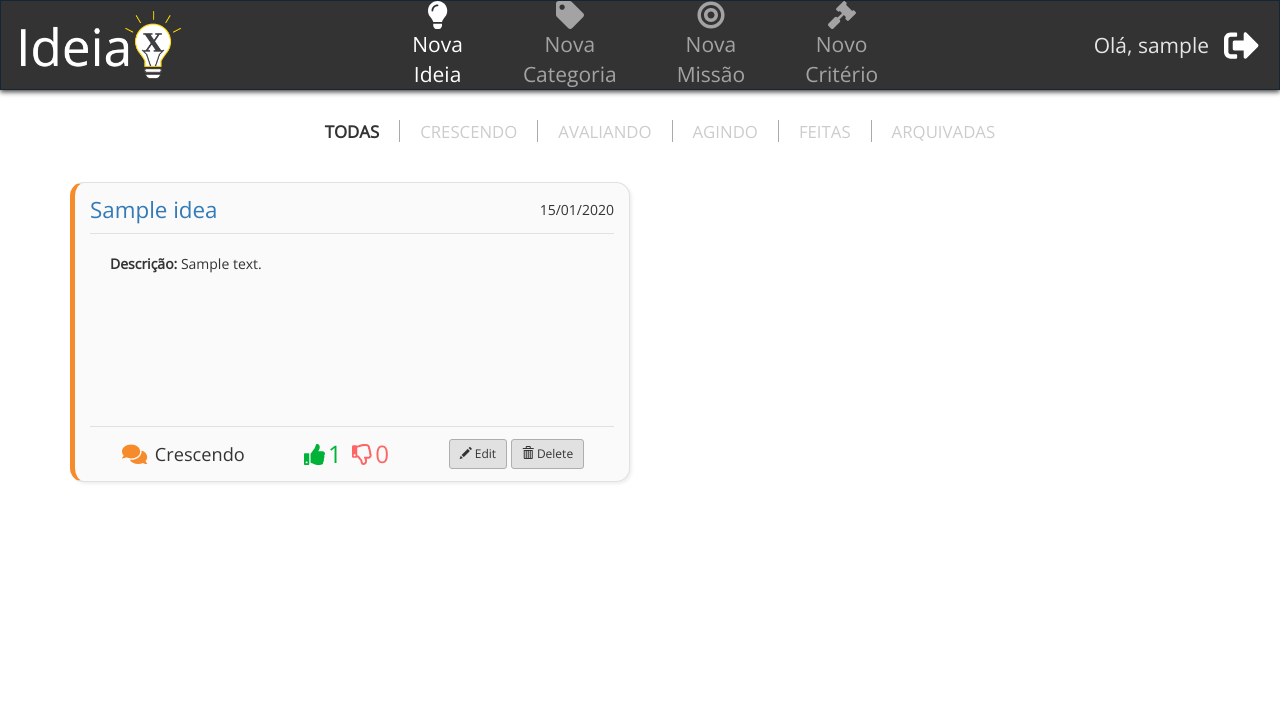
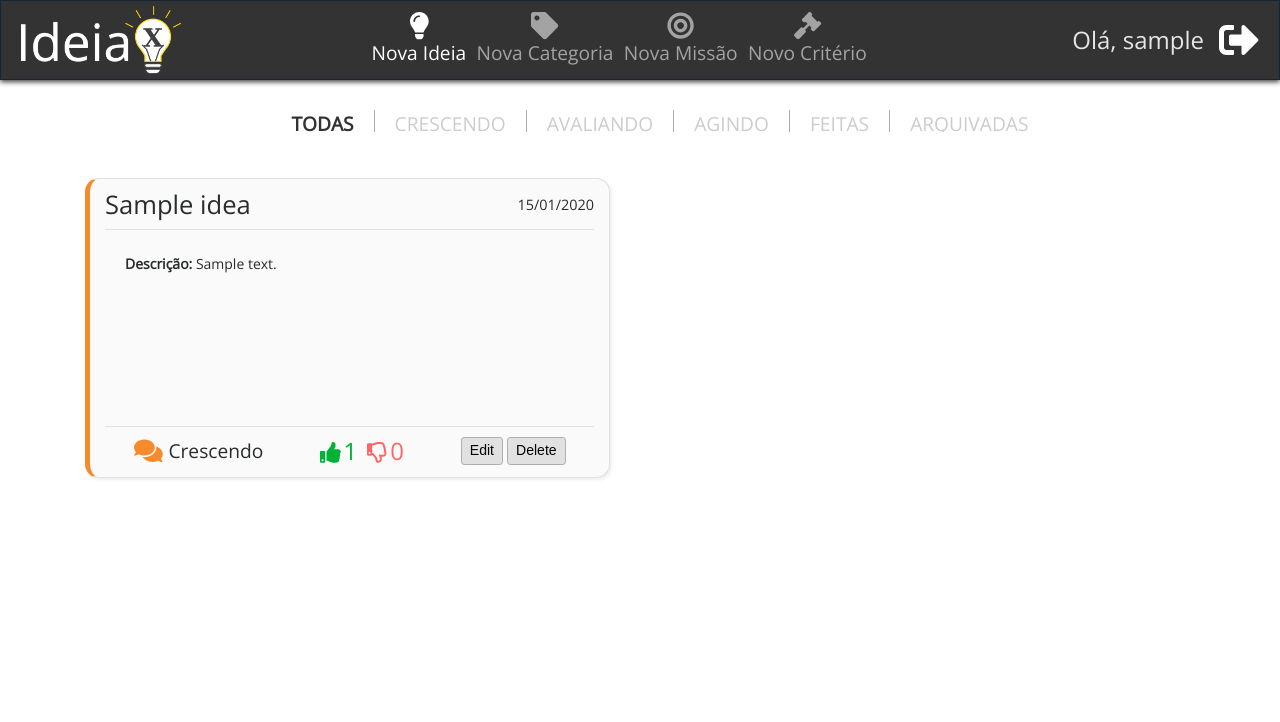
Before and after one commit to filhocf/ideax, a Django app: page /idea/list in a window 1280 px wide. Shown: the top 722 px of the page. Run offline with Django 3.2, Linux system fonts and the light colour scheme; a user stored in the database is signed in; tables that the repository leaves empty hold one stand-in row (values such as "Sample post"); some libraries are stand-ins or nearby versions.

Commit message:
css fixes due to migration to bootstrap 4

```diff
--- a/ideax/static/css/blog.css
+++ b/ideax/static/css/blog.css
@@ -193,7 +193,7 @@ div.login{
   font-size: 1em;
   cursor: pointer;
   text-align: center;
-  margin: 0px 30px;
+  margin: 10px 0px;
   display: block;
 
 }
@@ -206,7 +206,7 @@ div.login{
 
 .icon p{
   display: inline;
-  font-size: 1.5em;
+  font-size: 1.2em;
 
 }
 
@@ -218,7 +218,7 @@ div.icon:hover{
 
 .icon span{
   display: block;
-  font-size: 2em;
+  font-size: 1.7em;
   margin-bottom: 0px;
 }
 
@@ -240,14 +240,16 @@ div.idea{
   -moz-box-shadow: 0 .28571429rem 1.42857143rem rgba(79,79,79,.1);
   box-shadow: 0 .28571429rem 1.42857143rem rgba(79,79,79,.1);
   border: 1px solid #E5E5E5;   */
+  display: flex;
+flex-flow: column;
+  justify-content: center;
   border-radius: 14px;
   font-family: 'Open Sans', sans-serif;
   text-align: center;
   margin: 0 0 50px 0;
-  padding: 15px;
+  padding: 10px 15px;
   background: #fafafa;
-  min-width: 560px;
-  max-width: 560px;
+  width: 525px;
   min-height: 300px;
   position: relative;
   border: 1px solid #E1E1E1;
@@ -255,6 +257,7 @@ div.idea{
   -webkit-box-shadow: 2px 2px 3px 0 rgba(117, 124, 129, 0.12);
   -moz-box-shadow: 2px 2px 3px 0 rgba(117, 124, 129, 0.12);
 
+  justify-content: space-around;
 }
 
 .idea-header{
@@ -263,6 +266,7 @@ div.idea{
   align-items: center;
   border-bottom: 1px solid #E1E1E1;
   padding-bottom: 10px;
+  height: 40px;
 }
 
 .idea-header h1{
@@ -276,7 +280,7 @@ div.idea{
 
 }
 
-.date{
+.idea-header p{
   font-size: 0.9em;
 }
 
@@ -284,6 +288,8 @@ div.idea{
   text-align: left;
   margin-top: 20px;
   padding: 0 20px;
+  min-height: 170px;
+  font-size: 14px;
 }
 
 .bold{
@@ -294,16 +300,17 @@ div.idea{
   display: flex;
   justify-content: space-around;
   align-items: center;
-  position: absolute;
-  bottom: 0;
+  /*! position: absolute; */
+  /*! bottom: 0; */
   margin: 0;
   width: 100%;
   border-top: 1px solid #E1E1E1;
-  max-width: 524px;
-  padding: 10px 0;
+  /*! max-width: 524px; */
+  padding: 15px 0 5px 0;
 
 
 
+  max-height: 40px;
 }
 
 .idea-footer p{
@@ -322,7 +329,7 @@ div.idea{
 }
 
 .phase-name{
-  font-size: 1.3em;
+  font-size: 1.2em;
   font-weight: 400;
 }
 
@@ -393,7 +400,7 @@ div.idea{
 .like-menu{
   display: flex;
   align-items: center;
-  font-size: 1.5em;
+  font-size: 1.3em;
 }
 
 
--- a/ideax/static/js/idea.js
+++ b/ideax/static/js/idea.js
@@ -1,3 +1,12 @@
+$('.main-header').addClass('fixed');
+$(window).scroll(function(){
+if($(window).scrollTop() >= $('.main-header').outerHeight()) {
+  $('.main-header').addClass('smaller');
+}else{
+  $('.main-header').removeClass('smaller');
+}
+});
+
 /*
 $("#modal-idea").on("submit", ".js-book-create-form", function () {
   var form = $(this);
--- a/ideax/templates/ideax/base.html
+++ b/ideax/templates/ideax/base.html
@@ -2,12 +2,13 @@
 <html>
     <head>
         <title>Ideia X</title>
-        <link rel="stylesheet" href="//maxcdn.bootstrapcdn.com/bootstrap/3.3.7/css/bootstrap.min.css">
-        <link rel="stylesheet" href="//maxcdn.bootstrapcdn.com/bootstrap/3.3.7/css/bootstrap-theme.min.css">
+        <!-- <link rel="stylesheet" href="//maxcdn.bootstrapcdn.com/bootstrap/3.3.7/css/bootstrap.min.css">
+        <link rel="stylesheet" href="//maxcdn.bootstrapcdn.com/bootstrap/3.3.7/css/bootstrap-theme.min.css"> -->
         <link href='//fonts.googleapis.com/css?family=Lobster&subset=latin,latin-ext' rel='stylesheet' type='text/css'>
         <link rel="stylesheet" href="{% static 'css/blog.css' %}">
         <script defer src="https://use.fontawesome.com/releases/v5.0.6/js/all.js"></script>
         <link href="https://fonts.googleapis.com/css?family=Open+Sans:300" rel="stylesheet">
+        <link rel="stylesheet" href="https://maxcdn.bootstrapcdn.com/bootstrap/4.0.0-alpha.6/css/bootstrap.min.css" integrity="sha384-rwoIResjU2yc3z8GV/NPeZWAv56rSmLldC3R/AZzGRnGxQQKnKkoFVhFQhNUwEyJ" crossorigin="anonymous">
     </head>
     <body>
       <div class="main-header">
@@ -62,8 +63,10 @@
 			  integrity="sha256-FgpCb/KJQlLNfOu91ta32o/NMZxltwRo8QtmkMRdAu8="
 			  crossorigin="anonymous"></script>
 
-        <script src="http://maxcdn.bootstrapcdn.com/bootstrap/3.3.7/js/bootstrap.min.js">
-        </script>
+        <!-- <script src="http://maxcdn.bootstrapcdn.com/bootstrap/3.3.7/js/bootstrap.min.js">
+        </script> -->
+
+<script src="https://maxcdn.bootstrapcdn.com/bootstrap/4.0.0-alpha.6/js/bootstrap.min.js" integrity="sha384-vBWWzlZJ8ea9aCX4pEW3rVHjgjt7zpkNpZk+02D9phzyeVkE+jo0ieGizqPLForn" crossorigin="anonymous"></script>
 
         <script src="{% static '/js/idea.js' %}"></script>
 
--- a/ideax/templates/ideax/includes/partial_idea_update.html
+++ b/ideax/templates/ideax/includes/partial_idea_update.html
@@ -4,10 +4,13 @@
   {% csrf_token %}
 
   <div class="modal-header">
+    <div class="modal-title">
+      <h4 class="modal-title">Atualizar Ideia</h4>
+    </div>
     <button type="button" class="close" data-dismiss="modal" aria-label="Close">
       <span aria-hidden="true">&times;</span>
     </button>
-    <h4 class="modal-title">Atualizar Ideia</h4>
+
   </div>
 
 
```
Also changed, not shown: other parts of ideax/static/css/blog.css (+22 -7 lines), ideax/templates/ideax/includes/partial_idea_create.html (+5 -2 lines).
